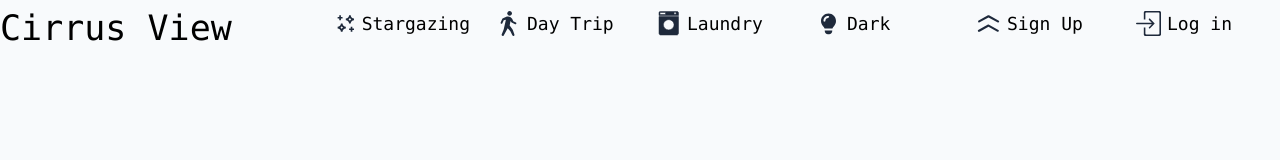
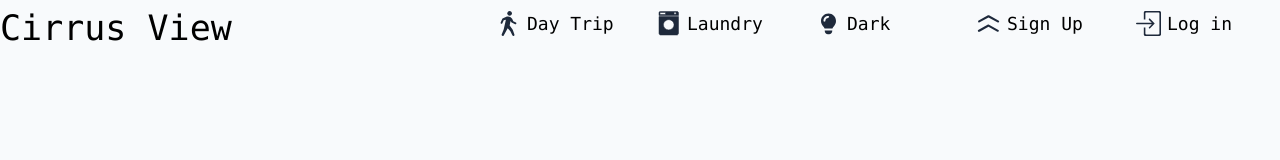
Before and after one commit to BrianRego03/cirrus-view, a React (Vite) app: page / in a window 1280 px wide. Shown: the top 160 px of the page. Built offline with nearby package versions, Linux system fonts and the light colour scheme; no server answers.

Commit message:
hide stargazing nav option

```diff
--- a/src/components/Header.jsx
+++ b/src/components/Header.jsx
@@ -36,12 +36,12 @@ const Header=()=>{
           </div>
           <div className="headerRight">
             <div className="accountStatus">
-              <div onClick={()=>{navigate("/laundry")}}>
+              {/* <div onClick={()=>{navigate("/laundry")}}>
                 <button className="themeButtonContainer" >
                   <Stars className="iconTheme" />
                 </button>
                 Stargazing
-              </div>
+              </div>   */}
               <div onClick={()=>{navigate("/trip")}}>
                 <button className="themeButtonContainer" >
                   <TripIcon className="iconTheme" />
```
